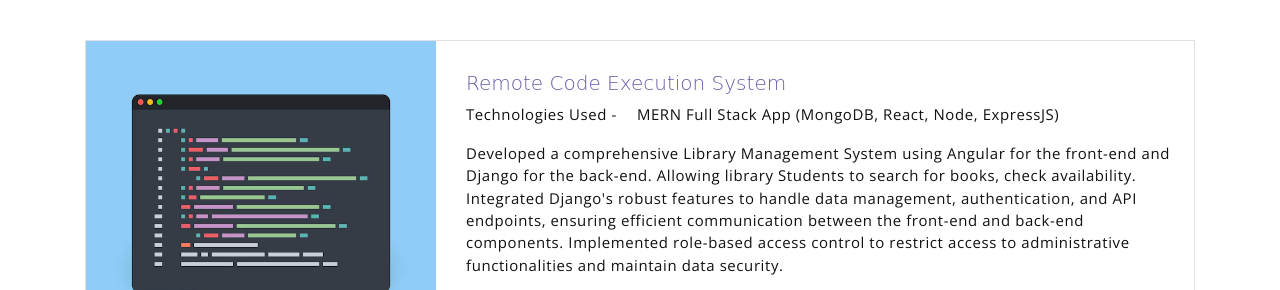
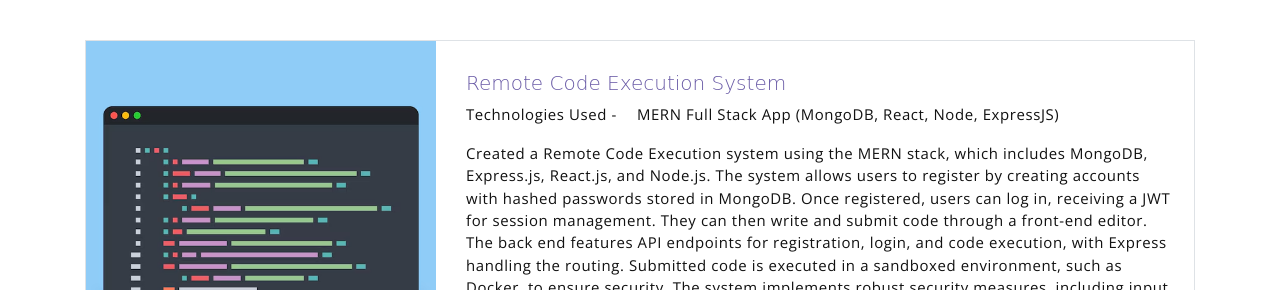
Before and after one commit to H2rsh16/Personal-Portfolio, a plain HTML site: page index.html in a window 1280 px wide. Shown: the part 2008-2298 px from the top of the page. Drawn offline with nearby package versions, Linux system fonts and the light colour scheme; a web font is replaced by a local one.

Commit message:
Update index.html

```diff
--- a/index.html
+++ b/index.html
@@ -118,15 +118,8 @@
                             <p><b>Technologies Used -</b></p>
                             <p class="tech"> MERN Full Stack App (MongoDB, React, Node, ExpressJS) </p>
                         </span>
-                        <p>Developed a comprehensive Library Management System using Angular for the front-end and
-                            Django for the back-end.
-                            Allowing library Students to search for books, check availability. Integrated Django's
-                            robust features to handle data
-                            management, authentication, and API endpoints, ensuring efficient communication between the
-                            front-end and back-end
-                            components. Implemented role-based access control to restrict access to administrative
-                            functionalities and maintain data
-                            security.
+                        <p>
+                            Created a Remote Code Execution system using the MERN stack, which includes MongoDB, Express.js, React.js, and Node.js. The system allows users to register by creating accounts with hashed passwords stored in MongoDB. Once registered, users can log in, receiving a JWT for session management. They can then write and submit code through a front-end editor. The back end features API endpoints for registration, login, and code execution, with Express handling the routing. Submitted code is executed in a sandboxed environment, such as Docker, to ensure security. The system implements robust security measures, including input validation, resource limits, and logging for auditing. Overall, the user flow involves registration, login, code submission, and safe retrieval of execution output.
                         </p>
 
                         <a target="_blank" href="https://h2rsh16.github.io/Remote-Code-Execution/"
```
